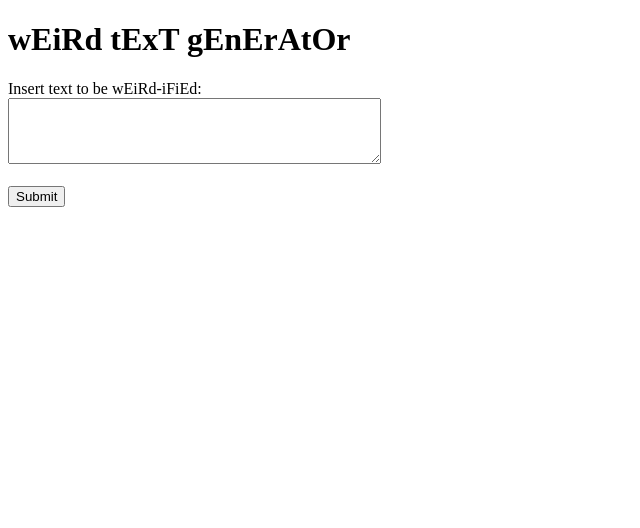
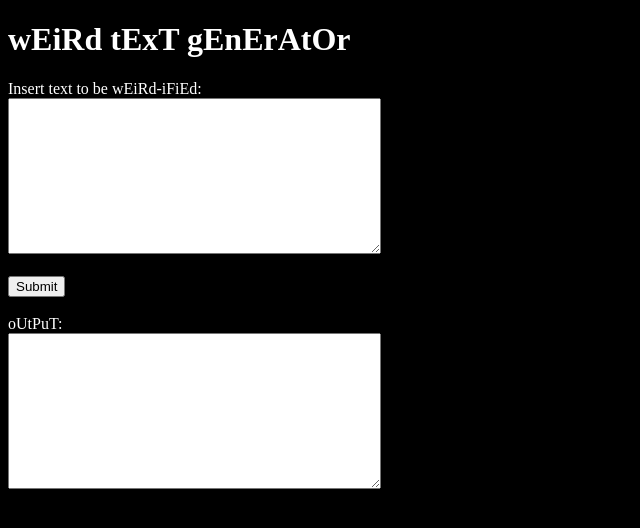
Before and after one commit to AdamHarrison99/git, a plain HTML site: page JavaScript/wEiRd tExT.html in a window 1280 px wide. Shown: the whole page, without its empty margins (0-640 px from the left). Drawn offline with Linux system fonts and the light colour scheme.

Commit message:
Update wEiRd tExT.html

```diff
--- a/JavaScript/wEiRd tExT.html
+++ b/JavaScript/wEiRd tExT.html
@@ -1,16 +1,19 @@
 <!DOCTYPE html>
 <html>
 <body>
-
+<style>
+body {background-color: black; color: white;}
+</style>
 <h1>wEiRd tExT gEnErAtOr</h1>
 
-<label for="fname">Insert text to be wEiRd-iFiEd: </label><br>
-<textarea type="text" id="input" name="input" rows="4" cols="44"></textarea><br><br>
+<label>Insert text to be wEiRd-iFiEd: </label><br>
+<textarea type="text" id="input" name="input" rows="10" cols="44"></textarea><br><br>
 <button type="button" id="myBtn" onclick="weirdText()">
     Submit
 </button>
 <br><br>
-<label id="out"></label>
+<label>oUtPuT: </label><br>
+<textarea id="out" rows="10" cols="44"></textarea>
 
 <script>
   function weirdText(){
```
